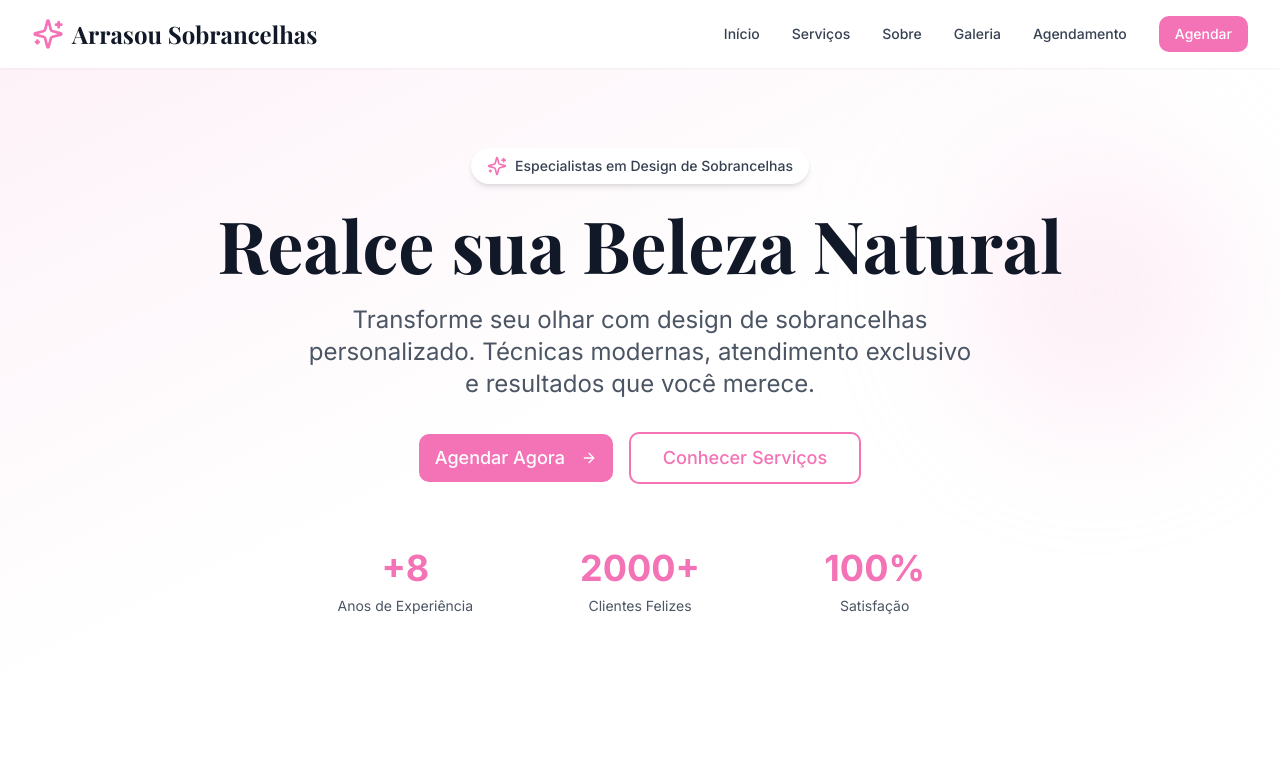
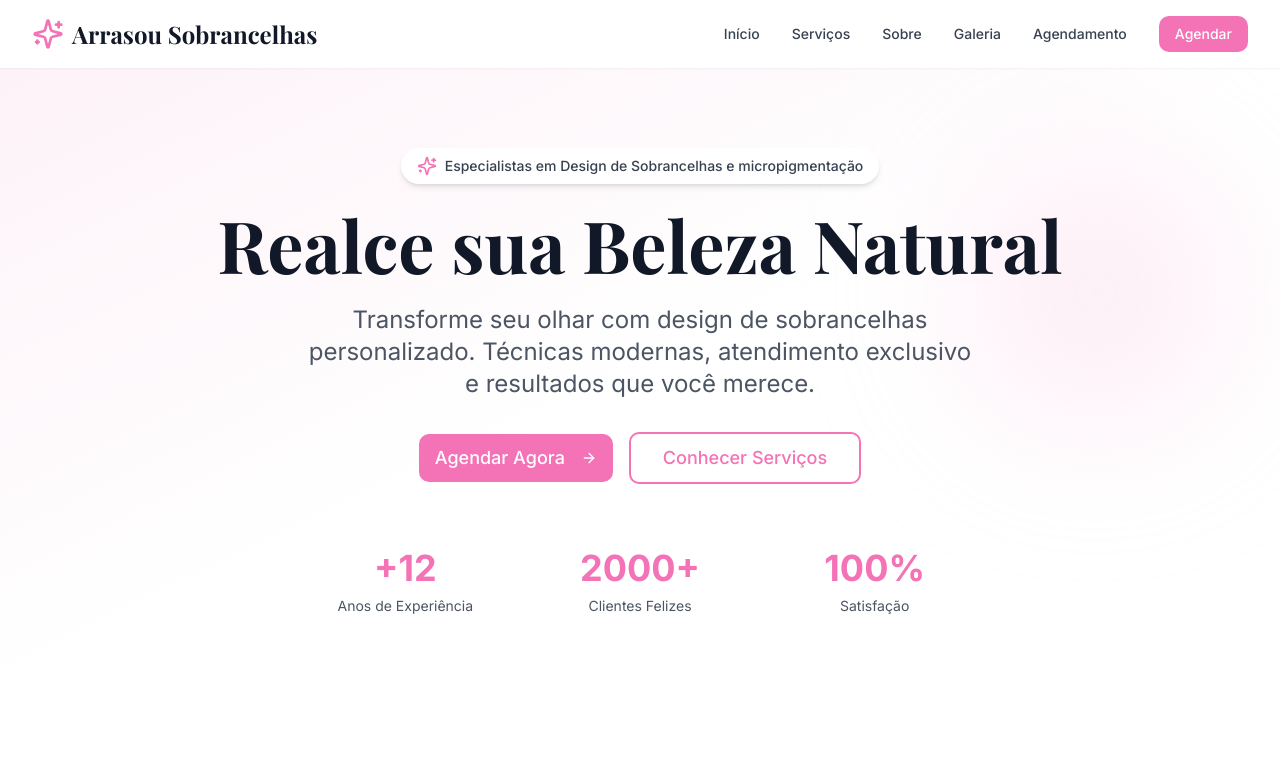
Before and after one commit to llopes0610/arrasousobrancelhas, a Next.js app: page / in a window 1280 px wide. Shown: the top 780 px of the page. Built offline with nearby package versions, Linux system fonts and the light colour scheme; a web font is replaced by a local one.

Commit message:
ajustando sobre e valores

```diff
--- a/src/app/sobre/page.tsx
+++ b/src/app/sobre/page.tsx
@@ -37,7 +37,7 @@ export default function SobrePage() {
               Minha História
             </h2>
             <p className="text-gray-600 leading-relaxed">
-              Olá! Sou a Thays, apaixonada por design de sobrancelhas há mais de 8 anos.
+              Olá! Sou a Thays, apaixonada por design de sobrancelhas há mais de 12 anos.
               Minha jornada começou com um sonho: ajudar mulheres a se sentirem mais
               confiantes e bonitas através do poder transformador de um olhar bem cuidado.
             </p>
@@ -57,7 +57,7 @@ export default function SobrePage() {
         <div className="grid sm:grid-cols-2 lg:grid-cols-4 gap-8">
           <div className="text-center p-6 bg-white rounded-xl shadow-md hover:shadow-lg transition-shadow">
             <Award className="w-12 h-12 text-arrasou-400 mx-auto mb-4" />
-            <h3 className="text-xl font-bold text-gray-900 mb-2">+8 Anos</h3>
+            <h3 className="text-xl font-bold text-gray-900 mb-2">+12 Anos</h3>
             <p className="text-gray-600">De experiência na área</p>
           </div>
 
--- a/src/components/home/HeroSection.tsx
+++ b/src/components/home/HeroSection.tsx
@@ -11,7 +11,7 @@ export default function HeroSection() {
             <div className="inline-flex items-center gap-2 bg-white px-4 py-2 rounded-full shadow-md">
               <Sparkles className="h-5 w-5 text-arrasou-400" />
               <span className="text-sm font-medium text-gray-700">
-                Especialistas em Design de Sobrancelhas
+                Especialistas em Design de Sobrancelhas e micropigmentação
               </span>
             </div>
           </div>
@@ -51,7 +51,7 @@ export default function HeroSection() {
 
           <div className="mt-16 grid grid-cols-3 gap-8 max-w-2xl mx-auto">
             <div className="text-center">
-              <p className="text-3xl sm:text-4xl font-bold text-arrasou-400 mb-2">+8</p>
+              <p className="text-3xl sm:text-4xl font-bold text-arrasou-400 mb-2">+12</p>
               <p className="text-sm text-gray-600">Anos de Experiência</p>
             </div>
             <div className="text-center">
--- a/src/components/servicos/ServicesGrid.tsx
+++ b/src/components/servicos/ServicesGrid.tsx
@@ -6,13 +6,13 @@ const services = [
     title: "Design de Sobrancelhas",
     description: "Modelagem completa com análise facial, medição e design personalizado para valorizar seus traços únicos.",
     duration: "45 min",
-    price: "R$ 80,00",
+    price: "R$ 45,00",
   },
   {
     title: "Design + Henna",
     description: "Design de sobrancelhas com aplicação de henna para preenchimento natural e duradouro.",
     duration: "60 min",
-    price: "R$ 120,00",
+    price: "R$ 60,00",
   },
   {
     title: "Coloração de Sobrancelhas",
```
